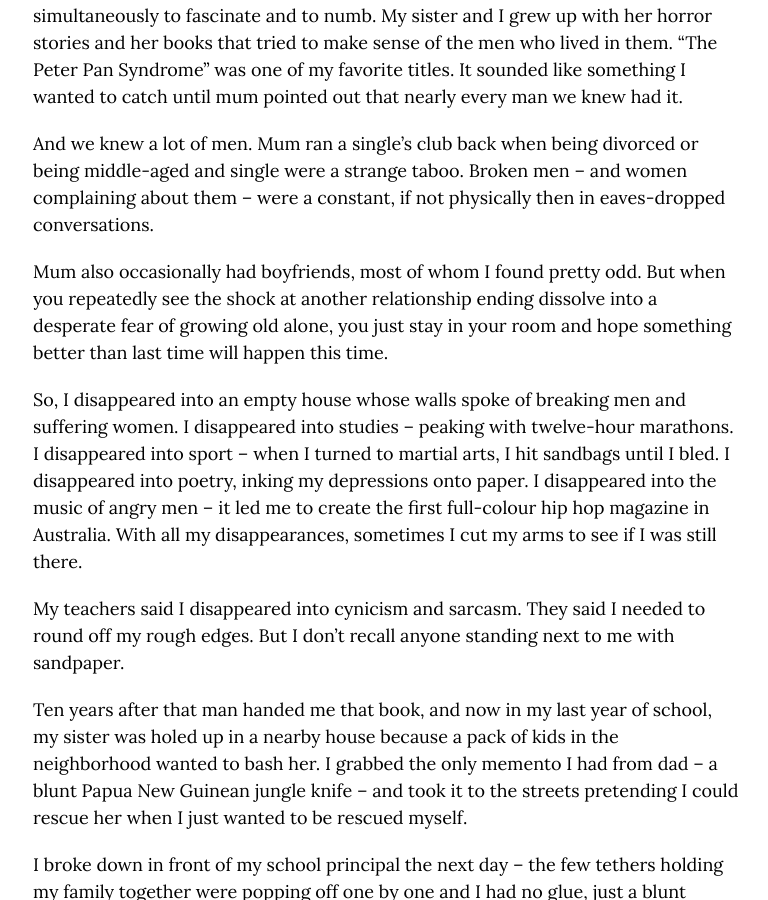
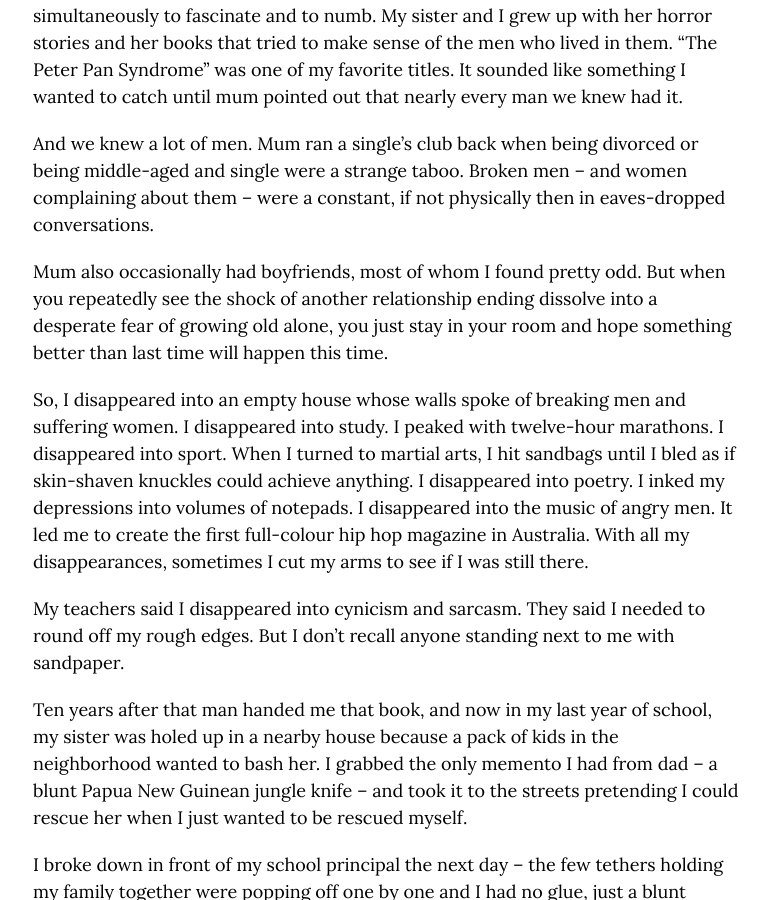
Before and after one commit to markhpollard/markhpollard.github.io, a Jekyll site: the page built from _posts/2019-02-08-this-time-i-did-a-tedx-talk-about-men.markdown, in a window 1280 px wide and 900 px high, scrolled down 5244 px. Shown: the whole window, without its empty margins (253-1021 px from the left). Built offline with Jekyll 4.4.1, drawn with Linux system fonts in a browser that asks for light colours; nearby versions of some CDN libraries.

Commit message:
Updated This Time I Did A Tedx Talk About Men

```diff
--- a/_posts/2019-02-08-this-time-i-did-a-tedx-talk-about-men.markdown
+++ b/_posts/2019-02-08-this-time-i-did-a-tedx-talk-about-men.markdown
@@ -71,9 +71,9 @@ Mind you, mum was a counselor, so the shocking things men did seemed simultaneou
 
 And we knew a lot of men. Mum ran a single’s club back when being divorced or being middle-aged and single were a strange taboo. Broken men – and women complaining about them – were a constant, if not physically then in eaves-dropped conversations.
 
-Mum also occasionally had boyfriends, most of whom I found pretty odd. But when you repeatedly see the shock at another relationship ending dissolve into a desperate fear of growing old alone, you just stay in your room and hope something better than last time will happen this time.
+Mum also occasionally had boyfriends, most of whom I found pretty odd. But when you repeatedly see the shock of another relationship ending dissolve into a desperate fear of growing old alone, you just stay in your room and hope something better than last time will happen this time.
 
-So, I disappeared into an empty house whose walls spoke of breaking men and suffering women. I disappeared into studies – peaking with twelve-hour marathons. I disappeared into sport – when I turned to martial arts, I hit sandbags until I bled. I disappeared into poetry, inking my depressions onto paper. I disappeared into the music of angry men – it led me to create the first full-colour hip hop magazine in Australia. With all my disappearances, sometimes I cut my arms to see if I was still there.
+So, I disappeared into an empty house whose walls spoke of breaking men and suffering women. I disappeared into study. I peaked with twelve-hour marathons. I disappeared into sport. When I turned to martial arts, I hit sandbags until I bled as if skin-shaven knuckles could achieve anything. I disappeared into poetry. I inked my depressions into volumes of notepads. I disappeared into the music of angry men. It led me to create the first full-colour hip hop magazine in Australia. With all my disappearances, sometimes I cut my arms to see if I was still there.
 
 My teachers said I disappeared into cynicism and sarcasm. They said I needed to round off my rough edges. But I don’t recall anyone standing next to me with sandpaper.
 
```
